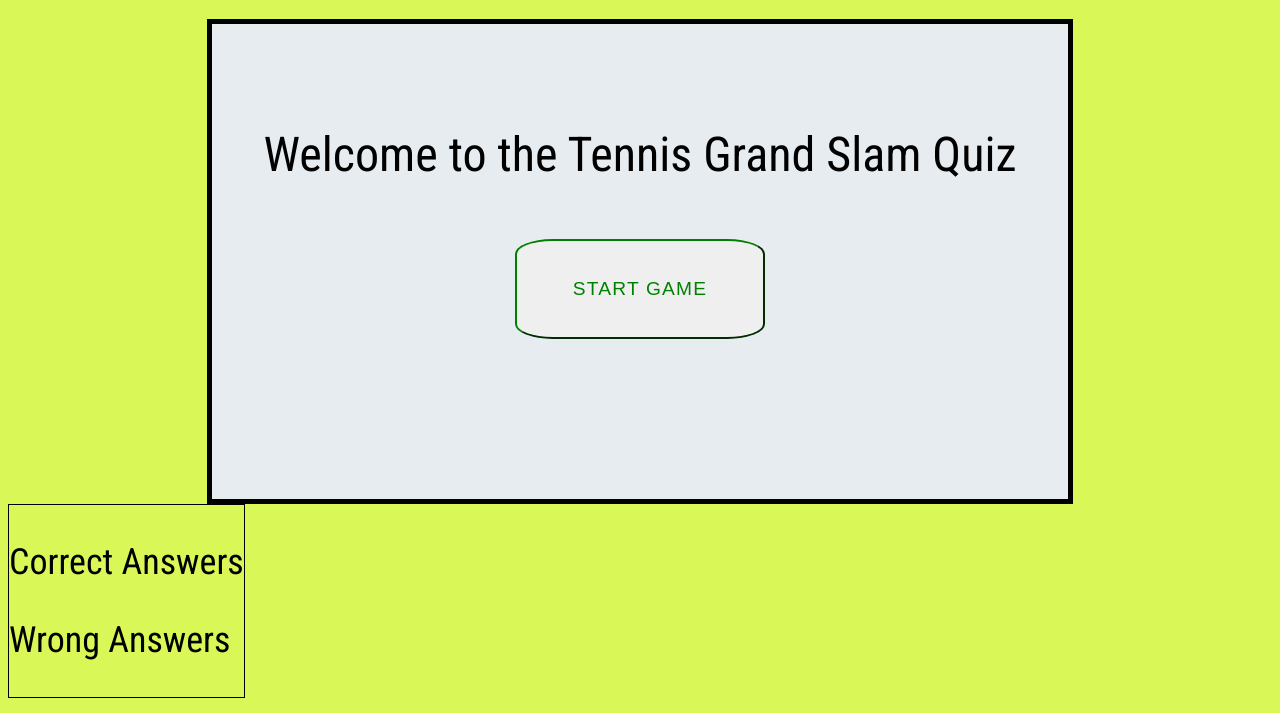
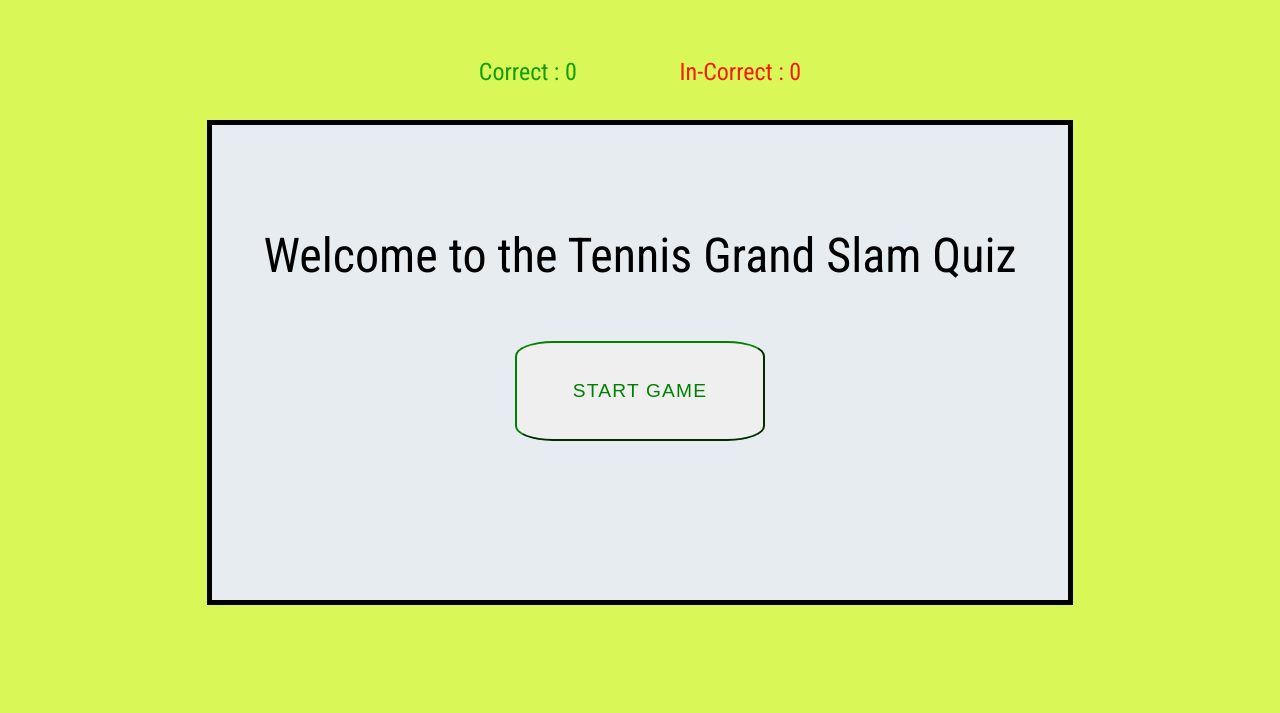
Before and after one commit to taward31/Tennis_Quiz, a plain HTML site: page index.html in a window 1280 px wide. Shown: the part 87-800 px from the top of the page. Drawn offline with Linux system fonts and the light colour scheme.

Commit message:
added styling for score keeoing

```diff
--- a/assets/css/styles.css
+++ b/assets/css/styles.css
@@ -3,7 +3,6 @@ body {
     font-family:Roboto Condensed;
 
 }
-
 
 .quiz-box{
 background-color: #E6ECF0;
@@ -41,12 +40,36 @@ font-size: 3em;
 }
 
 .score-area {
-
-    border: solid 1px black;
-    font-size: 36px;
-    display: inline-block;
+    margin-left: auto;
+    margin-right: auto;
+    padding: 1%;
+    text-align: center;
+    position: relative;
+    top: 2px;
 }
 
+#correct-a {
+
+    display: inline-block;
+    color: #139c04;
+    font-size: 1.5em;
+    position: relative;
+    right: 4%;
+
+
+}
+
+#incorrect-a {
+
+    display: inline-block;
+    color: #f61a0a;
+    font-size: 1.5em;
+    position: relative;
+    left: 4%;
+
+
+
+}
 
 
 .b-start {
--- a/assets/js/script.js
+++ b/assets/js/script.js
@@ -101,7 +101,6 @@ function aButton(){
     myFunction();
     logData ();
 
-
     }
 
 function bButton(){
@@ -111,7 +110,8 @@ function bButton(){
         qSeq = qSeq + 1 ;
         myFunction();
         logData ();
-
+        document.getElementById('correct-a').textContent = `Correct Answers ${gCount}`;
+        document.getElementById('incorrect-a').textContent = `In-Correct Answers ${bCount}`;
     }
 
 
@@ -145,5 +145,8 @@ function logData(){
     console.log(`qSeq = ${qSeq}`);
     console.log(`good count = ${gCount}`);
     console.log(`bad count = ${bCount}`);
+    document.getElementById('correct-a').textContent = `Correct :  ${gCount}`;
+    document.getElementById('incorrect-a').textContent = `In-Correct :  ${bCount}`;
+
 
 }
--- a/index.html
+++ b/index.html
@@ -16,6 +16,12 @@
 
     <h1 class="heading">
         <img class="logo" src="assets/images/Racket_Icon.png" alt="logo"> Tennis Quiz </h1>
+
+        <div class="score-area">
+        <p id="correct-a">Correct Answers</p>
+        <p id="incorrect-a">Wrong Answers</p>
+
+    </div>
 
     <div class="quiz-box">
 
@@ -44,13 +50,6 @@
 
 </div>
 
-<div class="score-area">
-
-    <p id="correct-a">Correct Answers</p>
-    <p id="incorrect-a">Wrong Answers</p>
-
-
-</div>
 
 
 <script src = "assets/js/script.js"></script>
```
